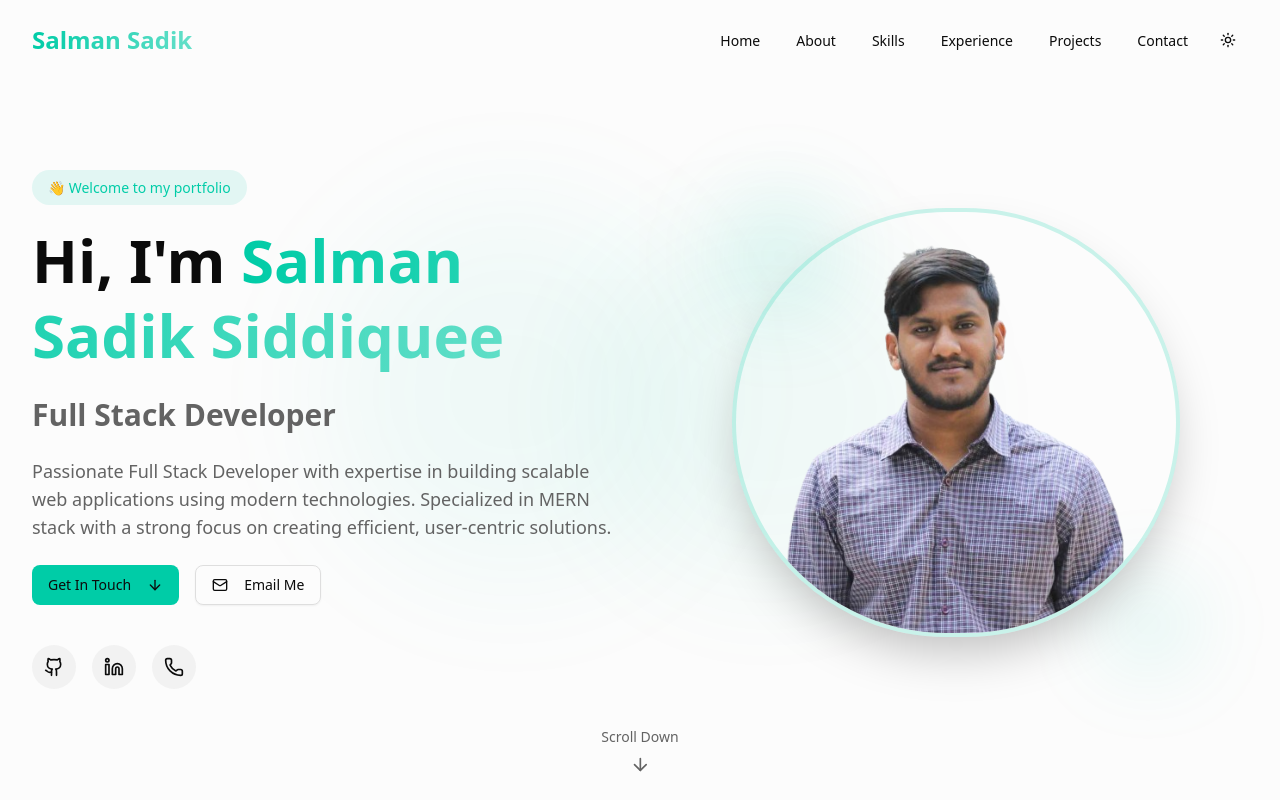
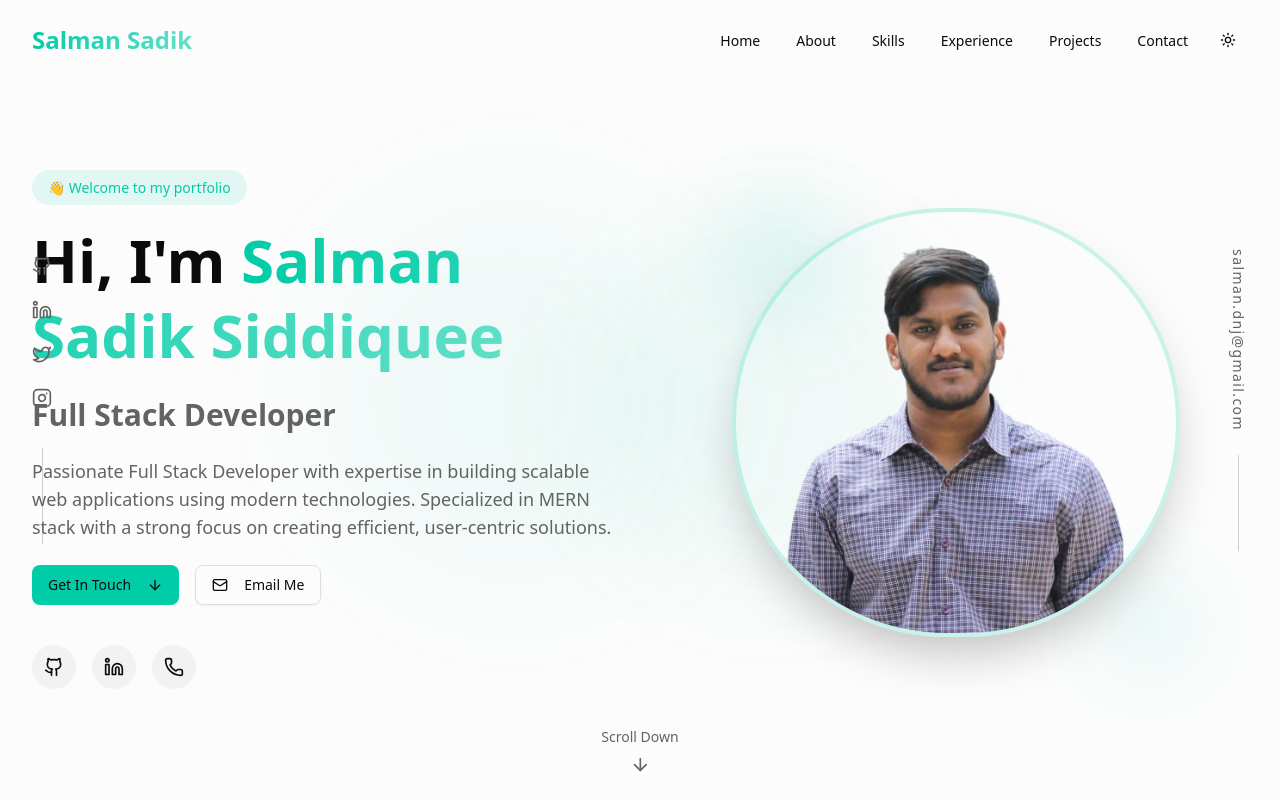
Before and after one commit to salsadsid/salmansadiksiddiquee, a Next.js app: page / in a window 1280 px wide. Shown: the top 800 px of the page. Built offline with nearby package versions, Linux system fonts and the light colour scheme.

Commit message:
feat: add FixedSocialLinks component and integrate social media links

```diff
--- a/app/page.tsx
+++ b/app/page.tsx
@@ -1,6 +1,7 @@
 import { AboutSection } from "@/components/about-section";
 import { ContactSection } from "@/components/contact-section";
 import { ExperienceSection } from "@/components/experience-section";
+import { FixedSocialLinks } from "@/components/fixed-social-links";
 import { Footer } from "@/components/footer";
 import { HeroSection } from "@/components/hero-section";
 import { Navigation } from "@/components/navigation";
@@ -15,6 +16,7 @@ export default function Home() {
   return (
     <main className="min-h-screen">
       <Navigation />
+      <FixedSocialLinks />
       <HeroSection />
       <AboutSection />
       <SkillsSection />
--- /dev/null
+++ b/components/fixed-social-links.tsx
@@ -0,0 +1,62 @@
+"use client";
+
+import { personalInfo } from "@/lib/data";
+import { Github, Instagram, Linkedin, Twitter } from "lucide-react";
+
+export function FixedSocialLinks() {
+  const socialLinks = [
+    {
+      icon: Github,
+      href: `https://github.com/${personalInfo.github}`,
+      label: "GitHub",
+    },
+    {
+      icon: Linkedin,
+      href: `https://linkedin.com/in/${personalInfo.linkedin}`,
+      label: "LinkedIn",
+    },
+    {
+      icon: Twitter,
+      href: `https://twitter.com/${personalInfo.twitter}`,
+      label: "Twitter",
+    },
+    {
+      icon: Instagram,
+      href: `https://instagram.com/${personalInfo.instagram}`,
+      label: "Instagram",
+    },
+  ];
+
+  return (
+    <>
+      {/* Left side - Social Links */}
+      <div className="fixed left-8 top-1/2 -translate-y-1/2 z-40 hidden lg:flex flex-col gap-6">
+        {socialLinks.map((link, index) => (
+          <a
+            key={index}
+            href={link.href}
+            target="_blank"
+            rel="noopener noreferrer"
+            className="text-muted-foreground hover:text-primary transition-colors duration-300"
+            aria-label={link.label}
+          >
+            <link.icon className="h-5 w-5" />
+          </a>
+        ))}
+        <div className="w-px h-24 bg-muted-foreground/30 mx-auto mt-4" />
+      </div>
+
+      {/* Right side - Email */}
+      <div className="fixed right-8 top-1/2 -translate-y-1/2 z-40 hidden lg:flex flex-col items-center gap-6">
+        <a
+          href={`mailto:${personalInfo.email}`}
+          className="text-muted-foreground hover:text-primary transition-colors duration-300 [writing-mode:vertical-rl] text-sm tracking-widest"
+          style={{ writingMode: "vertical-rl" }}
+        >
+          {personalInfo.email}
+        </a>
+        <div className="w-px h-24 bg-muted-foreground/30" />
+      </div>
+    </>
+  );
+}
--- a/lib/data.ts
+++ b/lib/data.ts
@@ -33,6 +33,9 @@ export const personalInfo = {
   phone: "+8801780666043",
   github: "salsadsid",
   linkedin: "salsadsid",
+  twitter: "salsadsid",
+  instagram: "salsadsid",
+  stackoverflow: "yourusername",
   location: "Bangladesh",
   bio: "Passionate Full Stack Developer with expertise in building scalable web applications using modern technologies. Specialized in MERN stack with a strong focus on creating efficient, user-centric solutions.",
 };
--- a/package.json
+++ b/package.json
@@ -19,6 +19,7 @@
     "next-themes": "^0.4.6",
     "react": "19.2.3",
     "react-dom": "19.2.3",
+    "react-icons": "^5.5.0",
     "tailwind-merge": "^3.4.0"
   },
   "devDependencies": {
```
Also changed, not shown: 1 other file (tests, documents, lock files or other folders).
